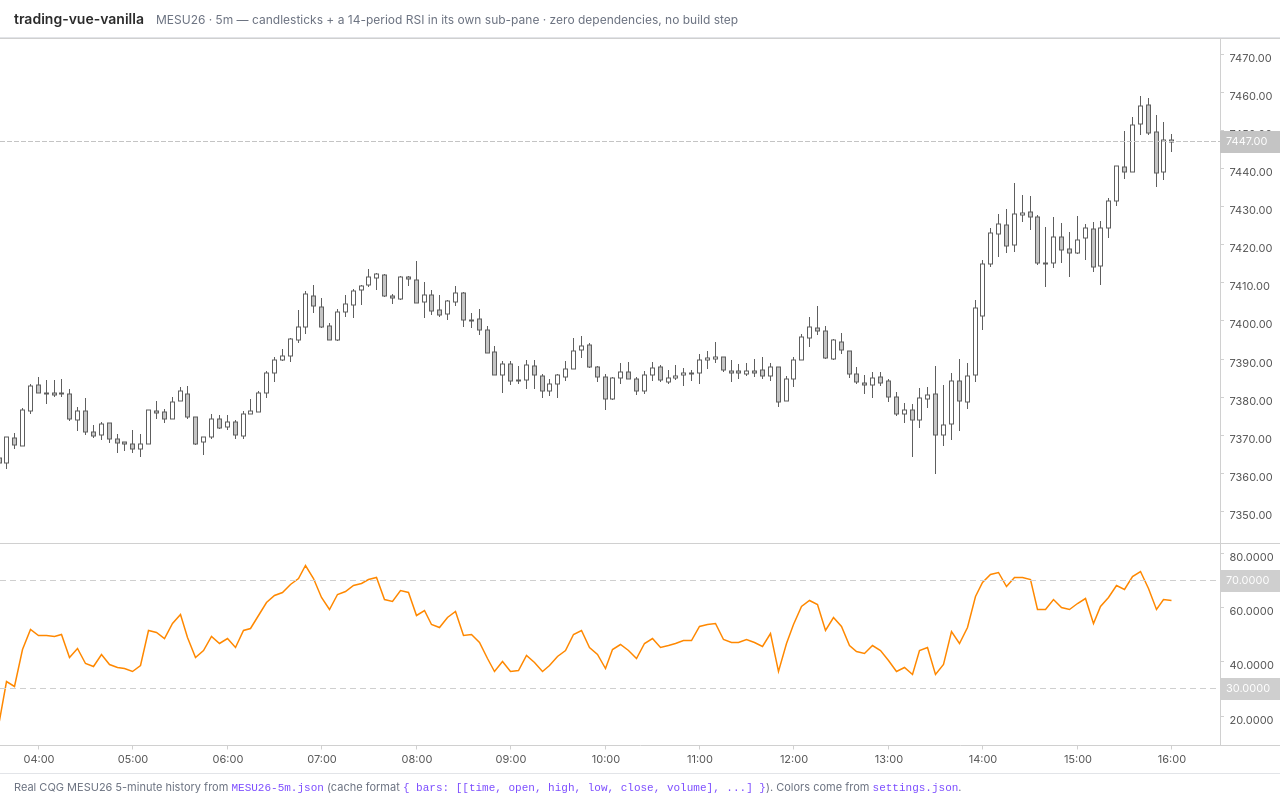
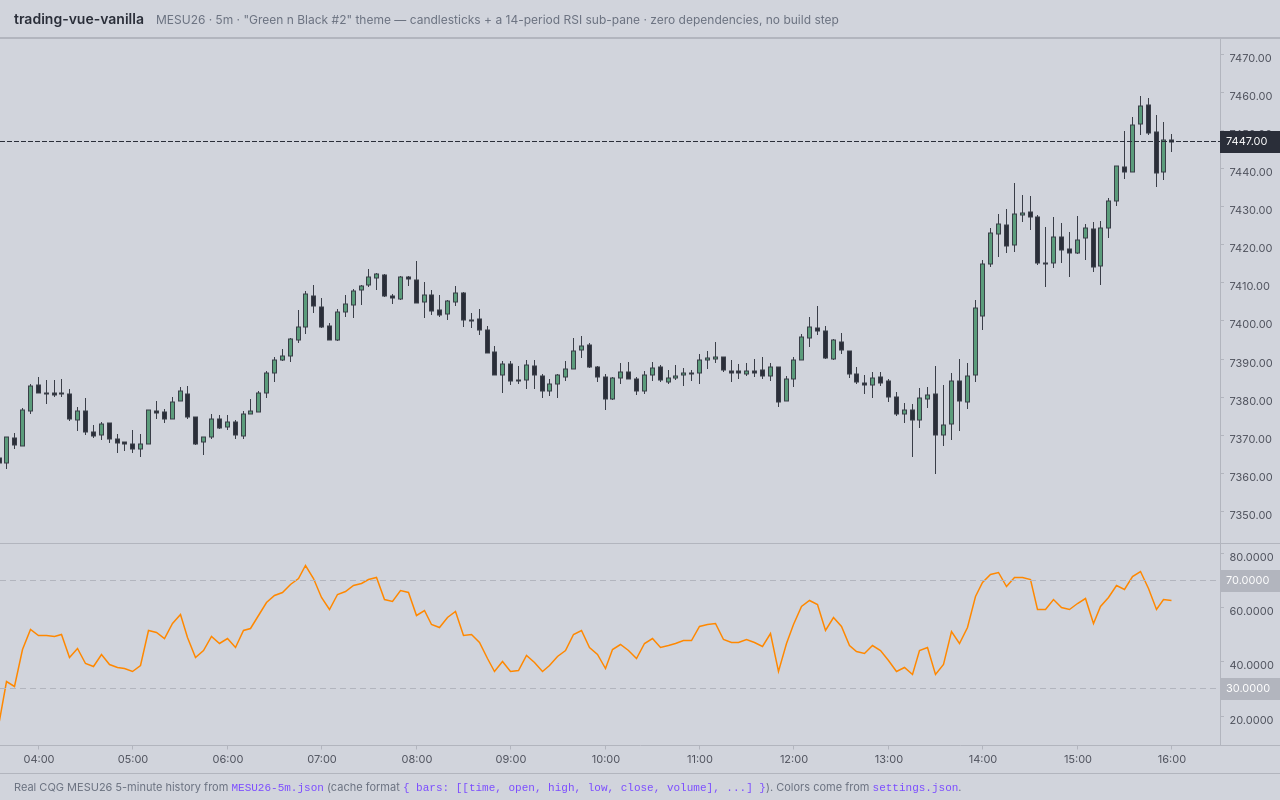
Before and after one commit to ether-strannik/trading_vue_vanilla_js, a website: page examples/index.html in a window 1280 px wide. Drawn offline with Linux system fonts and the light colour scheme.

Commit message:
Demo: replicate TradingView 'Green n Black #2' theme (light bg, green/black candles, dark borders+wick, gray dotted crosshair)

```diff
--- a/examples/index.html
+++ b/examples/index.html
@@ -5,7 +5,7 @@
   <meta name="viewport" content="width=device-width, initial-scale=1.0" />
   <title>trading-vue-vanilla — candles + RSI sub-pane</title>
   <style>
-    :root { --bg: #ffffff; --panel: #f5f6f8; --tx: #2b2b2b; --bd: #e2e4e8; }
+    :root { --bg: #d1d4dc; --panel: #c7cad3; --tx: #2a2e39; --bd: #b2b5be; }
     * { box-sizing: border-box; }
     html, body { height: 100%; margin: 0; background: var(--bg); color: var(--tx);
                  font: 13px -apple-system, BlinkMacSystemFont, Arial, sans-serif; }
@@ -23,7 +23,7 @@
   <div class="wrap">
     <header>
       <h1>trading-vue-vanilla</h1>
-      <span>MESU26 &middot; 5m &mdash; candlesticks + a 14-period RSI in its own sub-pane &middot; zero dependencies, no build step</span>
+      <span>MESU26 &middot; 5m &middot; "Green n Black #2" theme &mdash; candlesticks + a 14-period RSI sub-pane &middot; zero dependencies, no build step</span>
     </header>
     <div id="chart"></div>
     <footer>
@@ -41,16 +41,20 @@
     // 1) Look-and-feel: fetch the settings file (fall back to sane defaults if it
     //    can't be loaded, e.g. opened via file:// without a server).
     const settings = await fetch('./settings.json').then((r) => r.json()).catch(() => ({
-      background: '#ffffff', textColor: '#555555', gridColor: '#ececec', borderColor: '#d0d0d0',
-      candles: { upColor: '#ffffff', downColor: '#c4c4c4', borderUpColor: '#5e5e5e', borderDownColor: '#5e5e5e', wickUpColor: '#5e5e5e', wickDownColor: '#5e5e5e' },
-      rsi: { period: 14, color: '#ff8800', overbought: 70, oversold: 30, guideColor: '#cfcfcf' },
+      background: '#d1d4dc', textColor: '#50535e', gridColor: '#d1d4dc', borderColor: '#b2b5be',
+      crosshair: { color: '#6a6d78', style: 1, labelBg: '#2a2e39', labelText: '#ffffff' },
+      candles: { upColor: '#5b9c7b', downColor: '#2a2e39', borderUpColor: '#3a3e48', borderDownColor: '#3a3e48', wickUpColor: '#3a3e48', wickDownColor: '#3a3e48' },
+      rsi: { period: 14, color: '#ff8800', overbought: 70, oversold: 30, guideColor: '#b2b5be' },
     }));
 
     // 2) Create the chart, mapping settings -> createChart() options.
+    const ch = settings.crosshair || {};
     const chart = createChart(document.getElementById('chart'), {
       layout: { background: { color: settings.background }, textColor: settings.textColor },
       grid: { vertLines: { visible: false }, horzLines: { visible: false } },
-      crosshair: settings.crosshair,
+      // crosshair: gray, dotted (engine reads the line style off vertLine/horzLine)
+      crosshair: { color: ch.color, labelBg: ch.labelBg, labelText: ch.labelText,
+                   vertLine: { style: ch.style }, horzLine: { style: ch.style } },
       timeScale: { borderColor: settings.borderColor, timeVisible: true },
       rightPriceScale: { borderColor: settings.borderColor },
       // allow zooming out far enough to show the whole dataset at once (default cap is 500 bars)
--- a/examples/settings.json
+++ b/examples/settings.json
@@ -1,20 +1,20 @@
 {
-  "_comment": "General look-and-feel for the demo. The example fetches this and maps it onto createChart() options + the candle series options. Edit and reload to recolor.",
+  "_comment": "Look-and-feel for the demo, modeled on the TradingView 'Green n Black #2' template. The example maps this onto createChart() options + the candle series options. Edit and reload to recolor.",
 
-  "background": "#ffffff",
-  "textColor": "#555555",
-  "gridColor": "#ececec",
-  "borderColor": "#d0d0d0",
+  "background": "#d1d4dc",
+  "textColor": "#50535e",
+  "gridColor": "#d1d4dc",
+  "borderColor": "#b2b5be",
 
-  "crosshair": { "color": "#888888", "labelBg": "#4a4a4a", "labelText": "#ffffff" },
+  "crosshair": { "color": "#6a6d78", "style": 1, "labelBg": "#2a2e39", "labelText": "#ffffff" },
 
   "candles": {
-    "upColor": "#ffffff",
-    "downColor": "#c4c4c4",
-    "wickUpColor": "#5e5e5e",
-    "wickDownColor": "#5e5e5e",
-    "borderUpColor": "#5e5e5e",
-    "borderDownColor": "#5e5e5e"
+    "upColor": "#5b9c7b",
+    "downColor": "#2a2e39",
+    "borderUpColor": "#3a3e48",
+    "borderDownColor": "#3a3e48",
+    "wickUpColor": "#3a3e48",
+    "wickDownColor": "#3a3e48"
   },
 
   "rsi": {
@@ -22,6 +22,6 @@
     "color": "#ff8800",
     "overbought": 70,
     "oversold": 30,
-    "guideColor": "#cfcfcf"
+    "guideColor": "#b2b5be"
   }
 }
```
